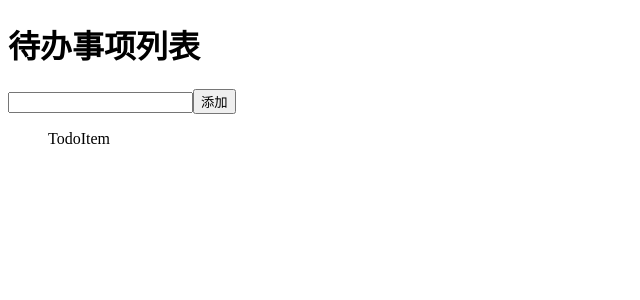
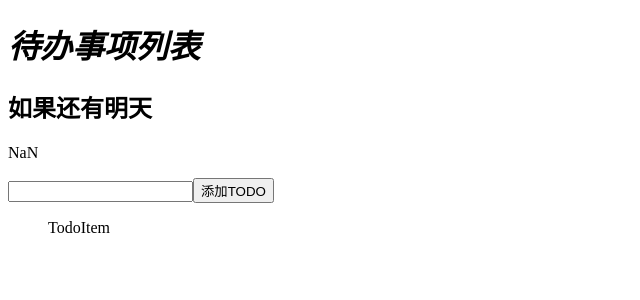
Before and after one commit to rebirth111/react, a React (Create React App) app: page / in a window 1280 px wide. Shown: the top 300 px of the page, without its empty margins (0-640 px from the left). Built offline with nearby package versions, Linux system fonts and the light colour scheme.

Commit message:
组件的数据挂载

```diff
--- a/package.json
+++ b/package.json
@@ -7,6 +7,7 @@
     "@testing-library/react": "^9.5.0",
     "@testing-library/user-event": "^7.2.1",
     "classnames": "^2.2.6",
+    "prop-types": "^15.7.2",
     "react": "^16.13.1",
     "react-dom": "^16.13.1",
     "react-scripts": "3.4.3",
--- a/src/App.js
+++ b/src/App.js
@@ -9,8 +9,11 @@ export default class App extends Component {
     render() {
         return (
             <>
-                <TodoHeader />
-                <TodoInput />
+                <TodoHeader
+                 /* desc="今日事，今日毕" x={1} y={2} */>
+                <i>待办事项列表 </i>
+                </TodoHeader>
+                <TodoInput /* btnText="ADD" *//>
                 <TodoList />
             </>
         )
--- a/src/components/TodoHeader/index.js
+++ b/src/components/TodoHeader/index.js
@@ -1,9 +1,22 @@
 import React from 'react'
-
-export default function TodoHeader() {
+import PropTypes from 'prop-types'
+export default function TodoHeader(props) {
     return (
+        <>
         <h1>
-           待办事项列表
+           {props.children}
         </h1>
+        <h2>{props.desc}</h2>
+    <p>{props.x+props.y}</p>
+        </>
     )
 }
+TodoHeader.propTypes={
+    desc:PropTypes.string.isRequired,
+    x:PropTypes.number.isRequired,
+    y:PropTypes.number.isRequired,
+    //children:PropTypes.isRequired
+}
+TodoHeader.defaultProps={
+    desc: '如果还有明天'
+}
--- a/src/components/TodoInput/index.js
+++ b/src/components/TodoInput/index.js
@@ -1,10 +1,16 @@
 import React, { Component } from 'react'
-
+import PropTypes from 'prop-types'
 export default class TodoInput extends Component {
+    static propTypes={
+        btnText:PropTypes.string
+    }
+    static defaultProps={
+        btnText: '添加TODO'
+    }
     render() {
         return (
             <div>
-                <input type="text" /><button>添加</button>
+                <input type="text" /><button>{this.props.btnText }</button>
             </div>
         )
     }
```
